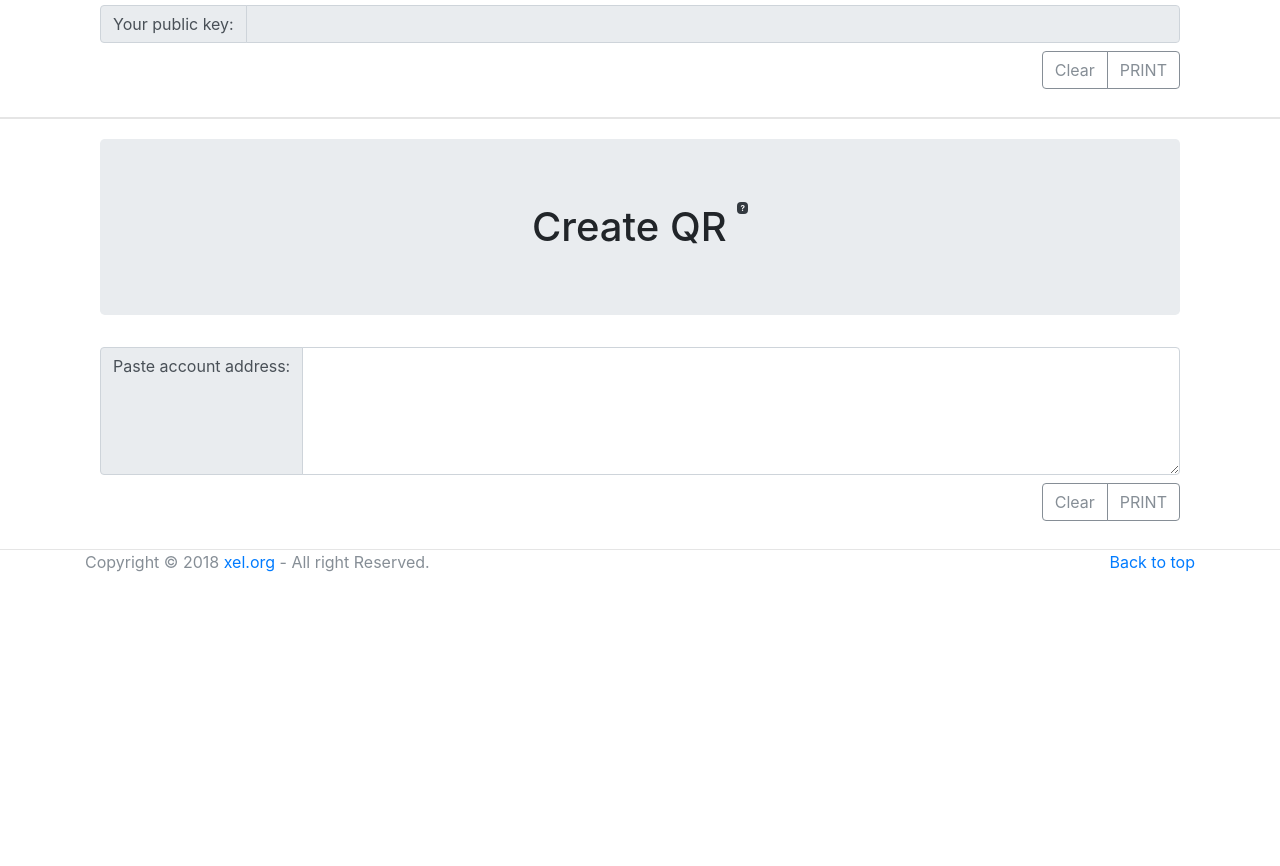
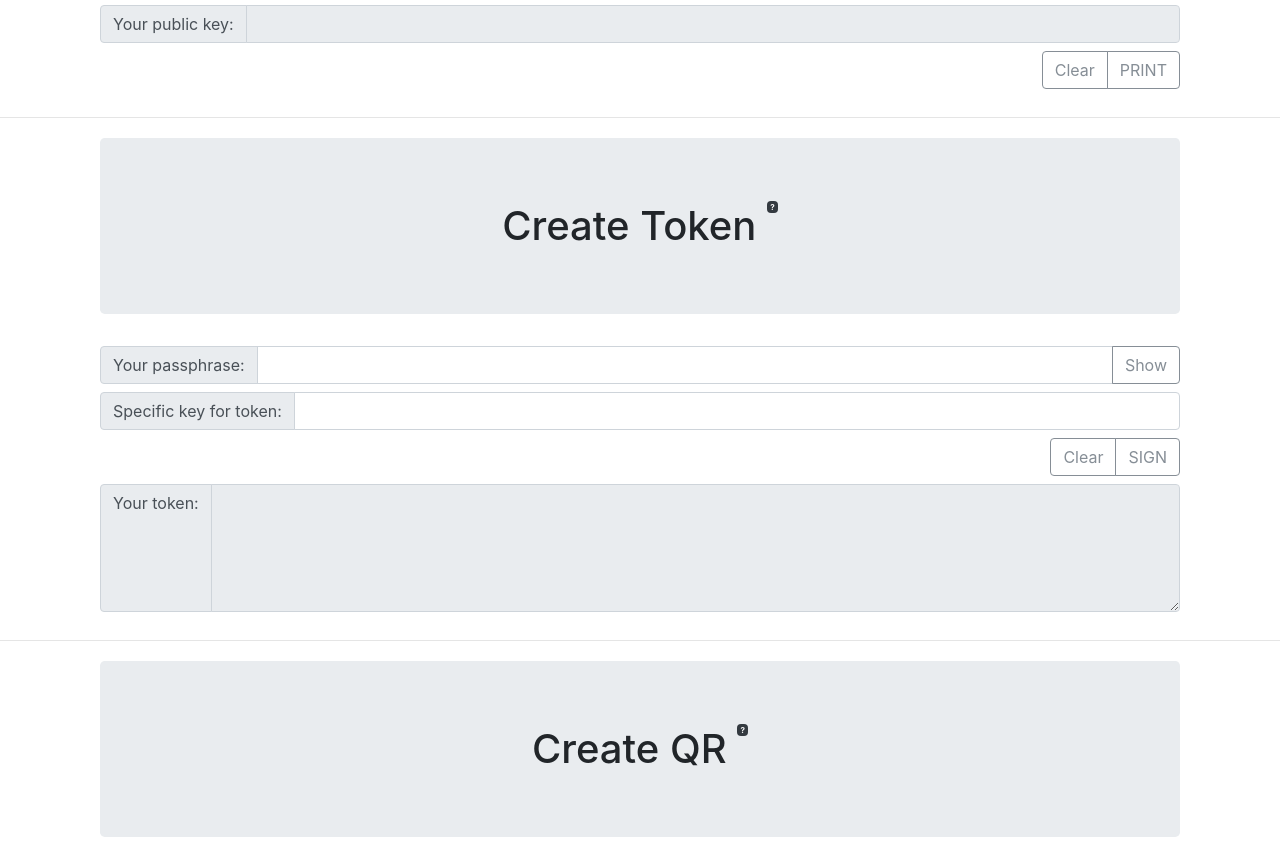
Before and after one commit to xel-software/xel-paper-wallet, a plain HTML site: page index.html in a window 1280 px wide. Shown: the part 822-1688 px from the top of the page. Before the commit the page ends 1412 px from the top, so only its background shows below. Drawn offline with Linux system fonts and the light colour scheme.

Commit message:
Update index.html

```diff
--- a/index.html
+++ b/index.html
@@ -156,7 +156,7 @@
     <hr class='xel-hr' class="d-print-none" />
     <a name="Token"> </a>
     <!-- ************************************************* -->
-  <!--   <section class="d-print-none">
+   <section class="d-print-none">
       <div class="container xel-section">
         <h1 class="jumbotron text-center">Create Token
         <a href="#" id="xel-token-help-sign"><span class="badge badge-dark sigbro-help-sign">?</span></a>
```
